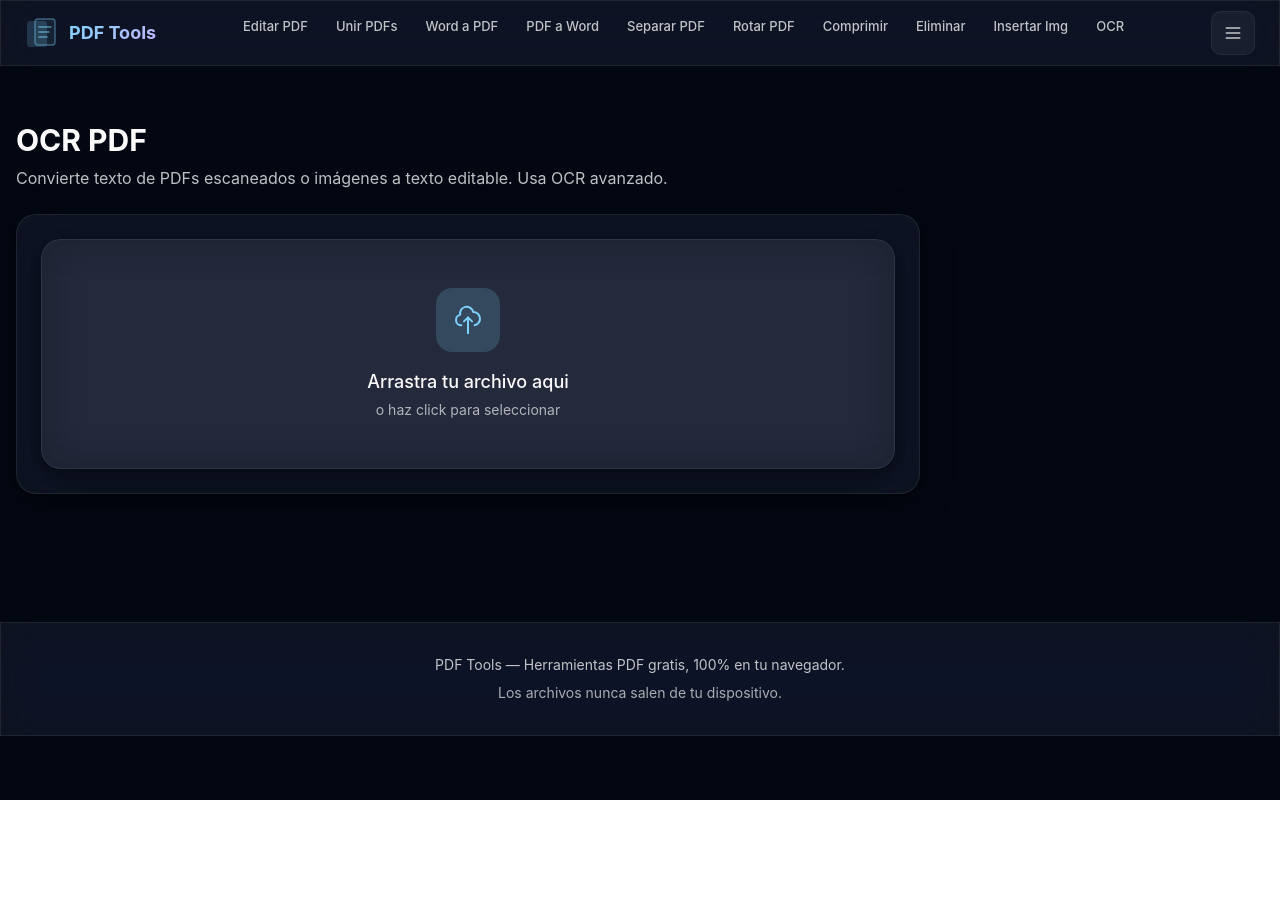
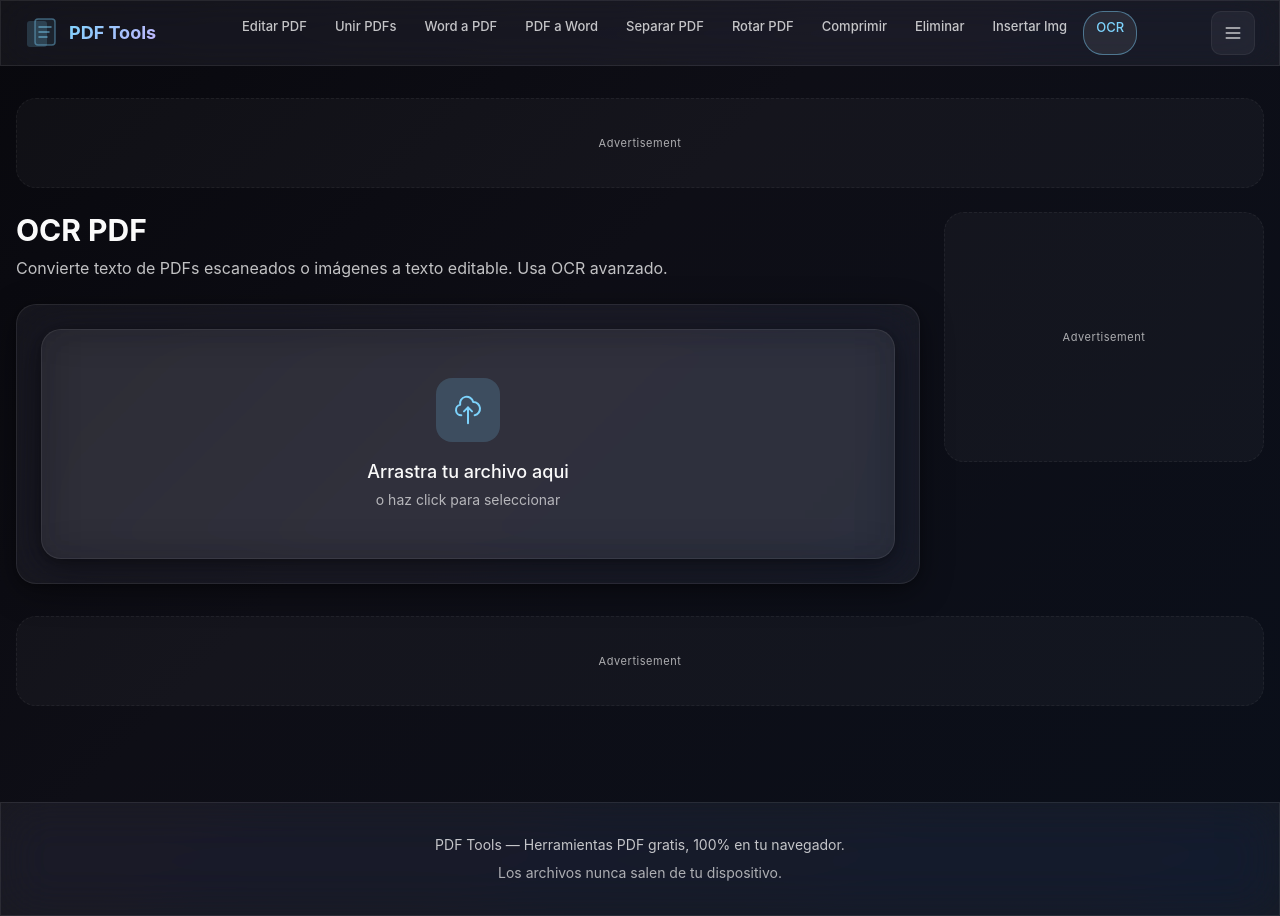
Before and after one commit to alan-mccurdy/pdf-tools, a React (Vite) app: page /ocr-pdf in a window 1280 px wide. Before the commit the page ends 800 px from the top, so only its background shows below. Built offline with nearby package versions, Linux system fonts and the light colour scheme.

Commit message:
fix: OCR nav route mismatch + canvas hide + overlay colors + hover handles

```diff
--- a/index.html
+++ b/index.html
@@ -1,6 +1,8 @@
 <!doctype html>
 <html lang="es">
   <head>
+    <!-- Google AdSense -->
+    <script async src="https://pagead2.googlesyndication.com/pagead/js/adsbygoogle.js?client=ca-pub-XXXXXXXXXXXXXXXX" crossorigin="anonymous"></script>
     <meta charset="UTF-8" />
     <link rel="icon" type="image/svg+xml" href="/favicon.svg" />
     <meta name="viewport" content="width=device-width, initial-scale=1.0" />
--- a/src/App.tsx
+++ b/src/App.tsx
@@ -18,7 +18,7 @@ const OCRedor = lazy(() => import('./pages/OCRedor'))
 
 function App() {
   return (
-    <div className="min-h-screen bg-gray-950 text-gray-100">
+    <div className="min-h-screen" style={{ background: 'var(--bg)', color: 'var(--text-primary)' }}>
       <Header />
       <main className="max-w-7xl mx-auto px-4 py-8">
         <Suspense fallback={<LoadingSpinner />}>
--- a/src/components/Ads/AdSlot.tsx
+++ b/src/components/Ads/AdSlot.tsx
@@ -19,7 +19,6 @@ export default function AdSlot({ position, className = '' }: AdSlotProps) {
     }
   }, [])
 
-  // Placeholder for development — replace pub ID before production
   return (
     <div className={`ad-slot ad-${position} ${className}`} ref={adRef}>
       <ins
@@ -30,6 +29,20 @@ export default function AdSlot({ position, className = '' }: AdSlotProps) {
         data-ad-format="auto"
         data-full-width-responsive="true"
       />
+      {/* Fallback visible while AdSense loads or if blocked */}
+      <div
+        className="flex items-center justify-center rounded-lg"
+        style={{
+          minHeight: position === 'sidebar' ? '250px' : '90px',
+          background: 'var(--surface-1)',
+          border: '1px dashed var(--border-subtle)',
+          color: 'var(--text-tertiary)',
+          fontSize: '11px',
+          letterSpacing: '0.05em',
+        }}
+      >
+        Advertisement
+      </div>
     </div>
   )
 }
--- a/src/components/Layout/Header.tsx
+++ b/src/components/Layout/Header.tsx
@@ -11,7 +11,7 @@ const navItems = [
   { path: '/comprimir-pdf', label: 'Comprimir' },
   { path: '/eliminar-paginas', label: 'Eliminar' },
   { path: '/insertar-imagenes', label: 'Insertar Img' },
-  { path: '/ocr', label: 'OCR' },
+  { path: '/ocr-pdf', label: 'OCR' },
 ]
 
 export default function Header() {
--- a/src/components/PDF/PDFPreview.tsx
+++ b/src/components/PDF/PDFPreview.tsx
@@ -51,17 +51,19 @@ export default function PDFPreview({ file }: PDFPreviewProps) {
           <button
             onClick={() => setCurrentPage(p => Math.max(1, p - 1))}
             disabled={currentPage <= 1}
-            className="px-3 py-1 bg-gray-800 rounded disabled:opacity-40"
+            className="px-3 py-1 rounded disabled:opacity-40"
+            style={{ background: 'var(--surface-2)', color: 'var(--text-primary)' }}
           >
             Anterior
           </button>
-          <span className="text-sm text-gray-400">
+          <span className="text-sm" style={{ color: 'var(--text-secondary)' }}>
             Pagina {currentPage} de {totalPages}
           </span>
           <button
             onClick={() => setCurrentPage(p => Math.min(totalPages, p + 1))}
             disabled={currentPage >= totalPages}
-            className="px-3 py-1 bg-gray-800 rounded disabled:opacity-40"
+            className="px-3 py-1 rounded disabled:opacity-40"
+            style={{ background: 'var(--surface-2)', color: 'var(--text-primary)' }}
           >
             Siguiente
           </button>
--- a/src/pages/Home.tsx
+++ b/src/pages/Home.tsx
@@ -11,6 +11,7 @@ const tools = [
   { path: '/comprimir-pdf', name: 'Comprimir PDF', desc: 'Reduce el tamano de tu PDF', icon: 'compress' },
   { path: '/eliminar-paginas', name: 'Eliminar Paginas', desc: 'Borra paginas de un PDF', icon: 'delete' },
   { path: '/insertar-imagenes', name: 'Insertar Imagenes', desc: 'Agrega imagenes o firmas', icon: 'image' },
+  { path: '/ocr', name: 'OCR PDF', desc: 'Extrae texto de imagenes y escaneados', icon: 'ocr' },
 ]
 
 function ToolIcon({ icon }: { icon: string }) {
@@ -61,6 +62,12 @@ function ToolIcon({ icon }: { icon: string }) {
         <path strokeLinecap="round" strokeLinejoin="round" strokeWidth={1.5} d="M15 3l6 6m0 0l-6 6m6-6H9" />
       </svg>
     ),
+    ocr: (
+      <svg className="w-7 h-7" fill="none" stroke="currentColor" viewBox="0 0 24 24">
+        <path strokeLinecap="round" strokeLinejoin="round" strokeWidth={1.5} d="M15 12a3 3 0 11-6 0 3 3 0 016 0z" />
+        <path strokeLinecap="round" strokeLinejoin="round" strokeWidth={1.5} d="M2.458 12C3.732 7.943 7.523 5 12 5c4.478 0 8.268 2.943 9.542 7-1.274 4.057-5.064 7-9.542 7-4.477 0-8.268-2.943-9.542-7z" />
+      </svg>
+    ),
   }
   return icons[icon] || null
 }
@@ -99,7 +106,7 @@ export default function Home() {
         </p>
       </div>
 
-      <div className="grid grid-cols-1 sm:grid-cols-2 lg:grid-cols-4 gap-4">
+      <div className="grid grid-cols-1 sm:grid-cols-2 lg:grid-cols-5 gap-4">
         {tools.map((tool, i) => (
           <Link
             key={tool.path}
```
Also changed, not shown: vercel.json (added).
